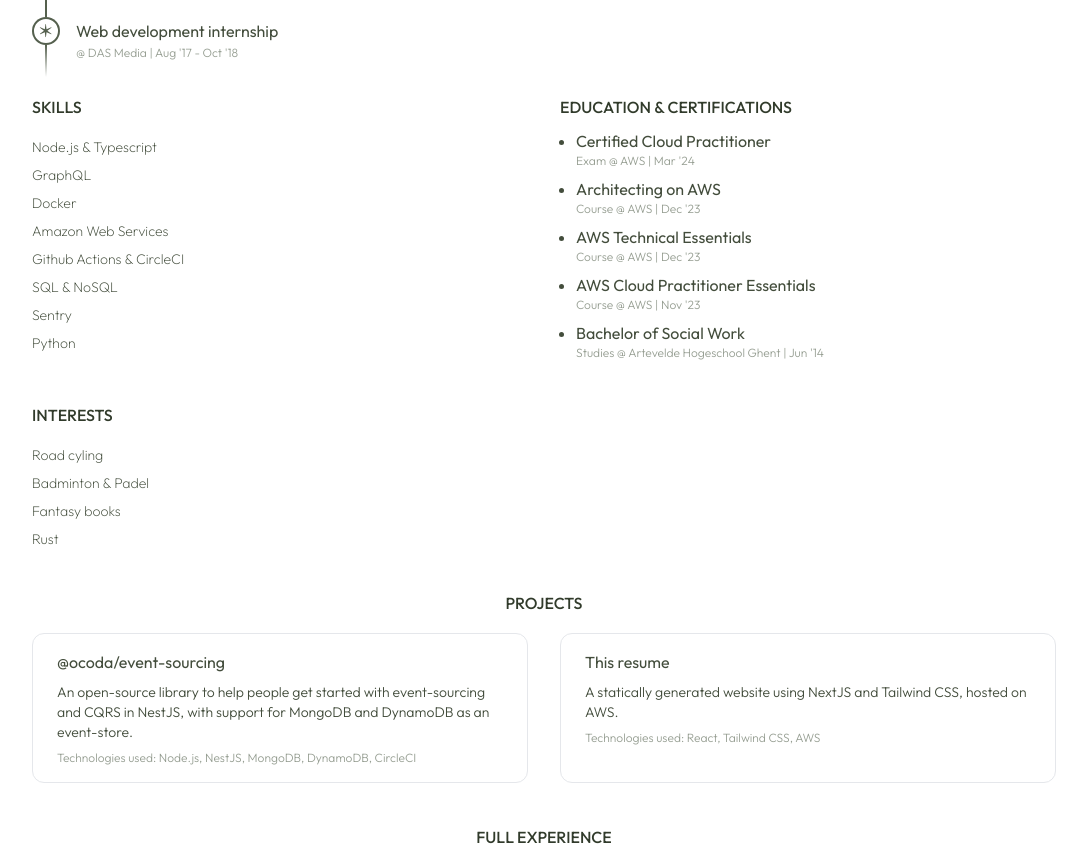
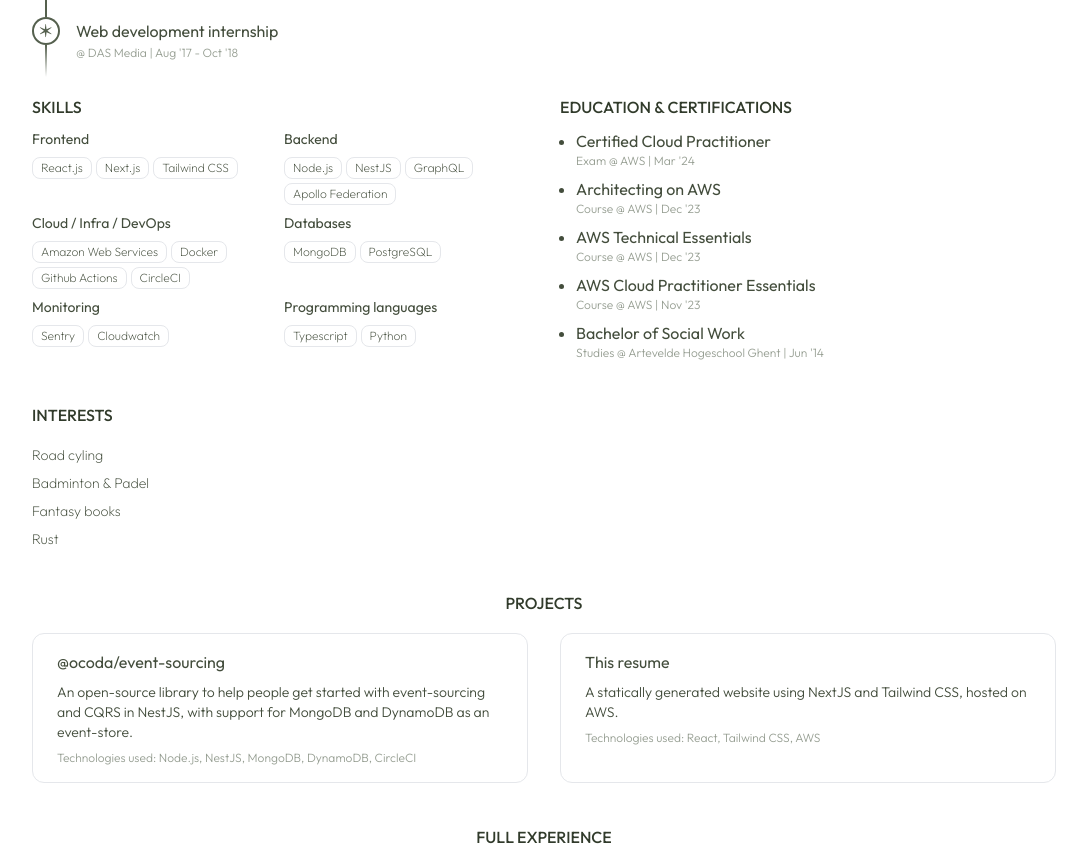
Before and after one commit to drieshooghe/about, a Next.js app: page / in a window 1280 px wide. Shown: the part 800-1665 px from the top of the page, without its empty margins (96-1183 px from the left). Built offline with nearby package versions, Linux system fonts and the light colour scheme.

Commit message:
🚧 refactor skills section

```diff
--- a/src/app/page.tsx
+++ b/src/app/page.tsx
@@ -65,13 +65,25 @@ export default function Home() {
 					{/** Skills */}
 					<section className="order-3 md:order-2 grid auto-rows-min gap-y-2 break-inside-avoid print:order-2">
 						<SectionTitle>{skills.title}</SectionTitle>
-						<ul>
-							{skills.items.map((item) => (
-								<li key={item} className="my-2">
-									<Paragraph weight="extralight">{item}</Paragraph>
-								</li>
-							))}
-						</ul>
+						<div className="flex flex-wrap md:grid md:grid-cols-2 gap-2">
+							{skills.items.map(({ category, tools }) => {
+								return (
+									<div className="flex flex-col gap-2">
+										<Paragraph key={category} size="medium" weight="normal">
+											{category}
+										</Paragraph>
+										<ul className="flex flex-wrap gap-1">
+											{tools.map((tool) => (
+												<li key={tool.name}>
+													<Paragraph weight="extralight" size="small" className="py-0.5 px-2 rounded-lg border whitespace-nowrap">{tool.name}</Paragraph>
+												</li>
+											))}
+										</ul>
+									</div>
+								);
+							})}
+						</div>
+
 					</section>
 					{/** Education & Certifications */}
 					<section className="order-4 grid auto-rows-min gap-y-2 break-inside-avoid print:order-1">
--- a/src/content/index.json
+++ b/src/content/index.json
@@ -64,14 +64,104 @@
 	"skills": {
 		"title": "Skills",
 		"items": [
-			"Node.js & Typescript",
-			"GraphQL",
-			"Docker",
-			"Amazon Web Services",
-			"Github Actions & CircleCI",
-			"SQL & NoSQL",
-			"Sentry",
-			"Python"
+			{
+				"category": "Frontend",
+				"tools": [
+					{
+						"name": "React.js",
+						"logo": "react"
+					},
+					{
+						"name": "Next.js",
+						"logo": "next"
+					},
+					{
+						"name": "Tailwind CSS",
+						"logo": "tailwindcss"
+					}
+				]
+			},
+			{
+				"category": "Backend",
+				"tools": [
+					{
+						"name": "Node.js",
+						"logo": "nodejs"
+					},
+					{
+						"name": "NestJS",
+						"logo": "nestjs"
+					},
+					{
+						"name": "GraphQL",
+						"logo": "graphql"
+					},
+					{
+						"name": "Apollo Federation",
+						"logo": "apollo"
+					}
+				]
+			},
+			{
+				"category": "Cloud / Infra / DevOps",
+				"tools": [
+					{
+						"name": "Amazon Web Services",
+						"logo": "aws"
+					},
+					{
+						"name": "Docker",
+						"logo": "docker"
+					},
+					{
+						"name": "Github Actions",
+						"logo": "github"
+					},
+					{
+						"name": "CircleCI",
+						"logo": "circleci"
+					}
+				]
+			},
+			{
+				"category": "Databases",
+				"tools": [
+					{
+						"name": "MongoDB",
+						"logo": "mongodb"
+					},
+					{
+						"name": "PostgreSQL",
+						"logo": "postgresql"
+					}
+				]
+			},
+			{
+				"category": "Monitoring",
+				"tools": [
+					{
+						"name": "Sentry",
+						"logo": "sentry"
+					},
+					{
+						"name": "Cloudwatch",
+						"logo": "cloudwatch"
+					}
+				]
+			},
+			{
+				"category": "Programming languages",
+				"tools": [
+					{
+						"name": "Typescript",
+						"logo": "typescript"
+					},
+					{
+						"name": "Python",
+						"logo": "python"
+					}
+				]
+			}
 		]
 	},
 	"interests": {
```
